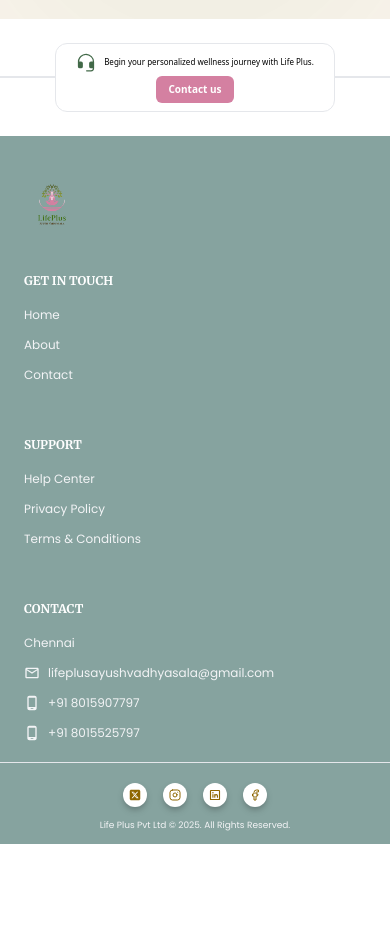
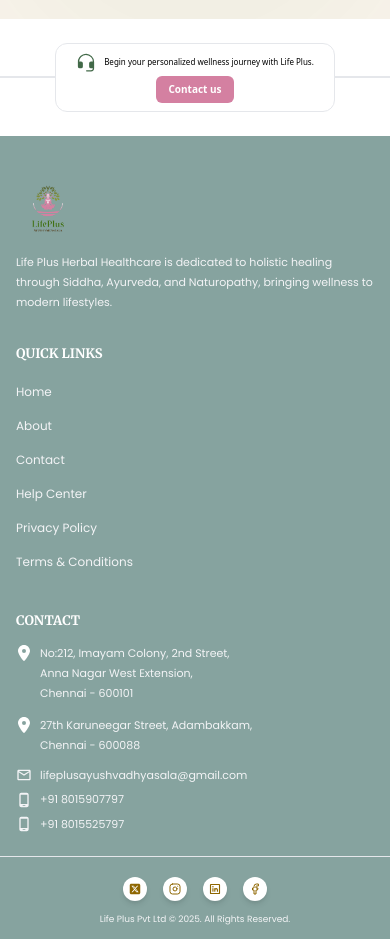
Before and after one commit to Rahulrj777/Life_Plus, a React (Vite) app: page / in a window 390 px wide. Shown: the part 5020-5959 px from the top of the page. Before the commit the page ends 5864 px from the top, so only its background shows below. Built offline with nearby package versions, Linux system fonts and the light colour scheme.

Commit message:
Initial project setup with frontend code

```diff
--- a/src/components/Footer.jsx
+++ b/src/components/Footer.jsx
@@ -6,84 +6,91 @@
 import { PiLinkedinLogoBold } from "react-icons/pi";
 import { LuFacebook } from "react-icons/lu";
 import { MdOutlinePhoneAndroid, MdOutlineMail } from "react-icons/md";
+import { FaLocationDot } from "react-icons/fa6";
 
 const Footer = () => {
   const topPage = () => window.scrollTo(0, 0);
 
   const socialIconClass =
-    "w-6 h-6 md:w-9 md:h-9 bg-white rounded-full flex justify-center items-center shadow-md drop-shadow-md cursor-pointer transition-all duration-300 hover:bg-black hover:shadow-lg hover:drop-shadow-xl";
+    "w-6 h-6 md:w-9 md:h-9 bg-white rounded-full flex justify-center items-center shadow-md cursor-pointer transition-all duration-300 hover:bg-black hover:shadow-lg";
 
-  const socialIconStyle = "text-[12px] sm:text-[13px] md:text-[16px] text-[#8e6600] hover:text-white";
+  const socialIconStyle =
+    "text-[12px] sm:text-[13px] md:text-[16px] text-[#8e6600] hover:text-white";
 
   const linkClass =
-    "text-gray-100 my-3 block text-[12px] sm:text-[13px] md:text-[13px] cursor-pointer transition-colors duration-300 hover:text-black";
+    "text-gray-100 my-2 block text-[12px] sm:text-[13px] md:text-[13px] cursor-pointer hover:text-black transition-colors duration-300";
 
   return (
-    <div className="w-full relative bg-[#86a39f] font-[poppins]">
+    <div className="w-full bg-[#86a39f] font-[poppins]">
       {/* Upper Footer */}
-      <div className="pt-8 md:pt-14 z-40">
-        <div className="px-4 w-full md:w-[85%] mx-auto grid sm:grid-cols-2 md:grid-cols-4 gap-6 text-gray-800">
+      <div className="pt-10 md:pt-14">
+        <div className="px-4 w-full md:w-[85%] mx-auto grid sm:grid-cols-2 md:grid-cols-3 gap-8 text-gray-800">
+
           {/* Logo + About */}
-          <div className="p-2 md:p-4">
-            <img src={logo} className="w-14 sm:w-14 md:w-38 object-cover" alt="logo" />
+          <div>
+            <img src={logo} className="w-16 sm:w-40 object-cover" alt="logo" />
+            <p className="text-gray-100 text-[11px] sm:text-[12px] md:text-[13px] mt-3 leading-5">
+              Life Plus Herbal Healthcare is dedicated to holistic healing through
+              Siddha, Ayurveda, and Naturopathy, bringing wellness to modern lifestyles.
+            </p>
           </div>
 
-          {/* Get in Touch */}
-          <div className="p-2 md:p-4">
-            <h3 className="text-[12px] sm:text-[15px] md:text-[16px] uppercase text-white font-bold font-[Merriweather] pb-1 w-fit">
-              Get in Touch
+          {/* Links Combined */}
+          <div>
+            <h3 className="text-[13px] sm:text-[15px] md:text-[16px] uppercase text-white font-bold font-[Merriweather] mb-3">
+              Quick Links
             </h3>
-            <Link onClick={topPage} className={linkClass} to="/">
-              Home
-            </Link>
-            <Link onClick={topPage} className={linkClass} to="/about">
-              About
-            </Link>
-            <Link onClick={topPage} className={linkClass} to="/contact">
-              Contact
-            </Link>
+            <div className="grid grid-cols-1">
+              <Link onClick={topPage} className={linkClass} to="/">Home</Link>
+              <Link onClick={topPage} className={linkClass} to="/about">About</Link>
+              <Link onClick={topPage} className={linkClass} to="/contact">Contact</Link>
+              <Link onClick={topPage} className={linkClass} to="/">Help Center</Link>
+              <Link onClick={topPage} className={linkClass} to="/">Privacy Policy</Link>
+              <Link onClick={topPage} className={linkClass} to="/">Terms & Conditions</Link>
+            </div>
           </div>
 
-          {/* Support */}
-          <div className="p-2 md:p-4">
-            <h3 className="text-[12px] sm:text-[15px] md:text-[16px] uppercase text-white font-bold font-[Merriweather] pb-1 w-fit">
-              Support
-            </h3>
-            <Link onClick={topPage} to="/" className={linkClass}>
-              Help Center
-            </Link>
-            <Link onClick={topPage} to="/" className={linkClass}>
-              Privacy Policy
-            </Link>
-            <Link onClick={topPage} to="/" className={linkClass}>
-              Terms & Conditions
-            </Link>
-          </div>
-
-          {/* Contact */}
-          <div className="p-2 md:p-4">
-            <h3 className="text-[12px] sm:text-[15px] md:text-[16px] uppercase text-white font-bold font-[Merriweather] pb-1 w-fit">
+          {/* Contact Info */}
+          <div>
+            <h3 className="text-[13px] sm:text-[15px] md:text-[16px] uppercase text-white font-bold font-[Merriweather] mb-3">
               Contact
             </h3>
-            <p className="text-gray-100 my-3 block text-[12px] sm:text-[13px] md:text-[13px]">Chennai</p>
+
+            {/* Address 1 */}
+            <div className="flex items-start gap-x-2 mb-3">
+              <FaLocationDot className="text-white text-[16px] md:text-[20px] mt-0.5" />
+              <p className="text-gray-100 text-[11px] sm:text-[12px] md:text-[13px] leading-5">
+                No:212, Imayam Colony, 2nd Street,
+                <br /> Anna Nagar West Extension,
+                <br /> Chennai - 600101
+              </p>
+            </div>
+
+            {/* Address 2 */}
+            <div className="flex items-start gap-x-2 mb-3">
+              <FaLocationDot className="text-white text-[16px] md:text-[20px] mt-0.5" />
+              <p className="text-gray-100 text-[11px] sm:text-[12px] md:text-[13px] leading-5">
+                27th Karuneegar Street, Adambakkam,
+                <br /> Chennai - 600088
+              </p>
+            </div>
+
+            {/* Email */}
             <a
               href="mailto:lifeplusayushvadhyasala@gmail.com"
               target="_blank"
               rel="noreferrer"
-              className="text-gray-100 my-3 flex items-center gap-x-2 text-[12px] sm:text-[13px] md:text-[13px] hover:text-black"
+              className="text-gray-100 flex items-center gap-x-2 text-[11px] sm:text-[12px] md:text-[13px] hover:text-black mb-2"
             >
-              <MdOutlineMail className="text-[16px] md:text-[20px]" /> lifeplusayushvadhyasala@gmail.com
+              <MdOutlineMail className="text-[16px] md:text-[20px]" />
+              lifeplusayushvadhyasala@gmail.com
             </a>
-            <a
-              href="tel:918015907797"
-              className="text-gray-100 my-3 flex items-center gap-x-2 text-[12px] sm:text-[13px] md:text-[13px] hover:text-black"
-            >
+
+            {/* Phone Numbers */}
+            <a href="tel:918015907797" className="text-gray-100 flex items-center gap-x-2 text-[11px] sm:text-[12px] md:text-[13px] hover:text-black mb-2">
               <MdOutlinePhoneAndroid className="text-[16px] md:text-[20px]" /> +91 8015907797
             </a>
-            <a
-              href="tel:918015525797"
-              className="text-gray-100 my-3 flex items-center gap-x-2 text-[12px] sm:text-[13px] md:text-[13px] hover:text-black"
-            >
+            <a href="tel:918015525797" className="text-gray-100 flex items-center gap-x-2 text-[11px] sm:text-[12px] md:text-[13px] hover:text-black">
               <MdOutlinePhoneAndroid className="text-[16px] md:text-[20px]" /> +91 8015525797
             </a>
           </div>
@@ -91,26 +98,15 @@
       </div>
 
       {/* Bottom Footer */}
-      <div className="bg-[#86a39f] md:pt-2 z-40 border-t border-gray-200">
+      <div className="bg-[#86a39f] md:pt-2 border-t border-gray-200 mt-6">
         <div className="flex flex-col md:flex-row-reverse justify-between items-center w-full md:w-[85%] mx-auto px-2 py-3 md:py-5">
+
           {/* Social Icons */}
           <div className="flex flex-row gap-x-4 md:gap-x-8 mt-2">
-            <a href="#" target="_blank" className={socialIconClass}>
-              <FaSquareXTwitter className={socialIconStyle} />
-            </a>
-            <a
-              href="https://www.instagram.com/lifeplusayushvaidhyasala"
-              target="_blank"
-              className={socialIconClass}
-            >
-              <FiInstagram className={socialIconStyle} />
-            </a>
-            <a href="#" target="_blank" className={socialIconClass}>
-              <PiLinkedinLogoBold className={socialIconStyle} />
-            </a>
-            <a href="#" target="_blank" className={socialIconClass}>
-              <LuFacebook className={socialIconStyle} />
-            </a>
+            <a href="#" target="_blank" className={socialIconClass}><FaSquareXTwitter className={socialIconStyle} /></a>
+            <a href="https://www.instagram.com/lifeplusayushvaidhyasala" target="_blank" className={socialIconClass}><FiInstagram className={socialIconStyle} /></a>
+            <a href="#" target="_blank" className={socialIconClass}><PiLinkedinLogoBold className={socialIconStyle} /></a>
+            <a href="#" target="_blank" className={socialIconClass}><LuFacebook className={socialIconStyle} /></a>
           </div>
 
           {/* Copyright */}
```
